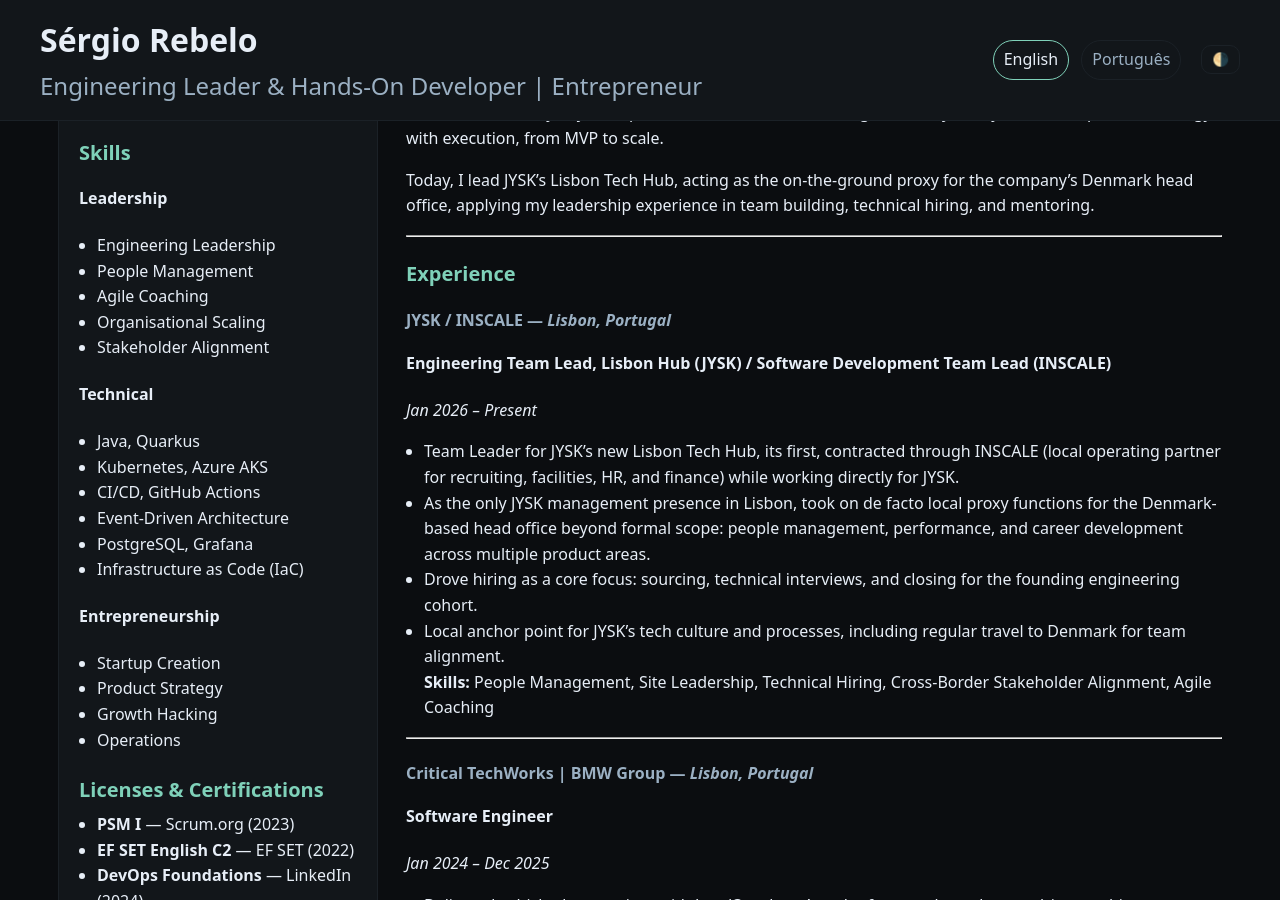
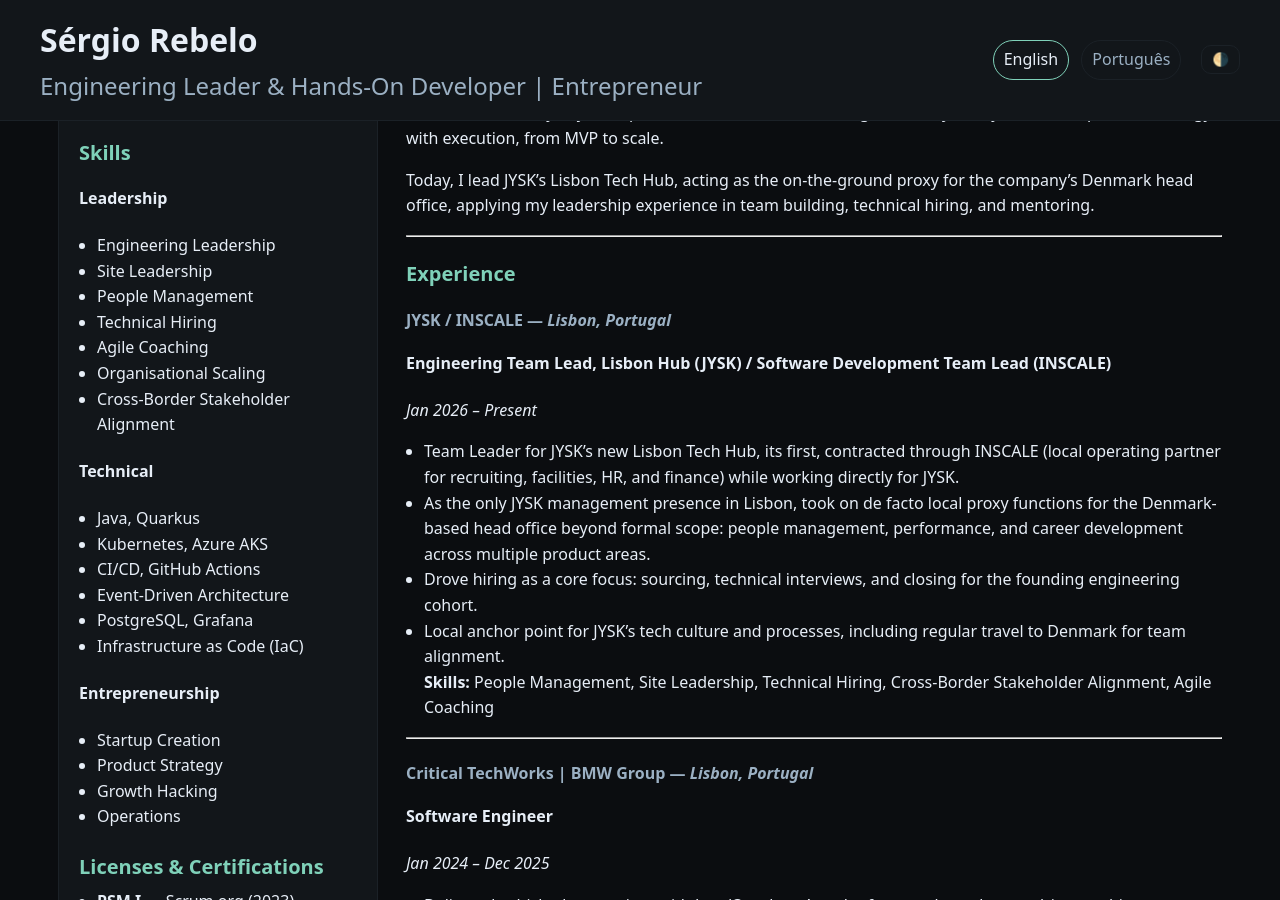
Before and after one commit to sergiorebelo/sergiorebelo.github.io, a Jekyll site: the page built from index.md, in a window 1280 px wide and 900 px high, scrolled down 338 px. Built offline with Jekyll 4.4.1, drawn with Linux system fonts in a browser that asks for light colours.

Commit message:
Update skills in sidebar with new leadership items

```diff
--- a/_includes/sidebar/skills.md
+++ b/_includes/sidebar/skills.md
@@ -1,9 +1,11 @@
 #### Leadership
 - Engineering Leadership
+- Site Leadership
 - People Management
+- Technical Hiring
 - Agile Coaching
 - Organisational Scaling
-- Stakeholder Alignment
+- Cross-Border Stakeholder Alignment
 
 #### Technical
 - Java, Quarkus
```
